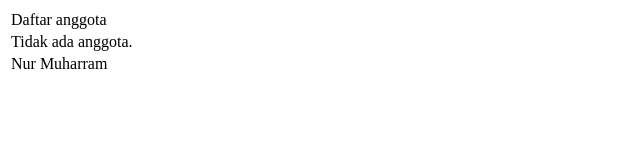
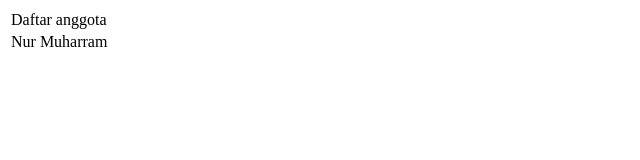
Before and after one commit to fahrizal95/RPL_JTE_2017_05, a plain HTML site: page index.html in a window 1280 px wide. Shown: the whole page, without its empty margins (0-640 px from the left). Drawn offline with Linux system fonts and the light colour scheme.

Commit message:
Nur Muharram

```diff
--- a/index.html
+++ b/index.html
@@ -6,7 +6,6 @@
    <body>
       <table border="0">
       <tr><td>Daftar anggota</td></tr>
-      <tr><td>Tidak ada anggota.</td></tr>
     <tr><td>Nur Muharram</td></tr>
       </table>
      </body>
```
